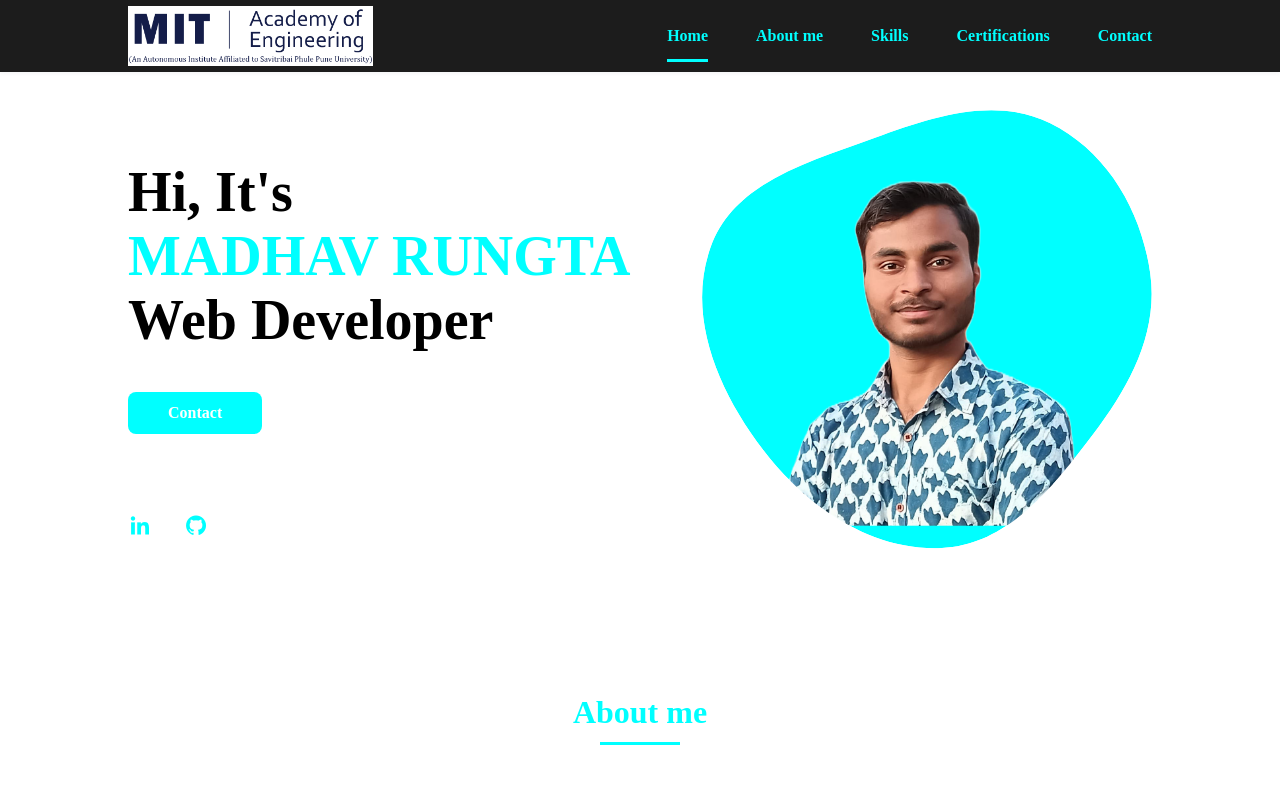
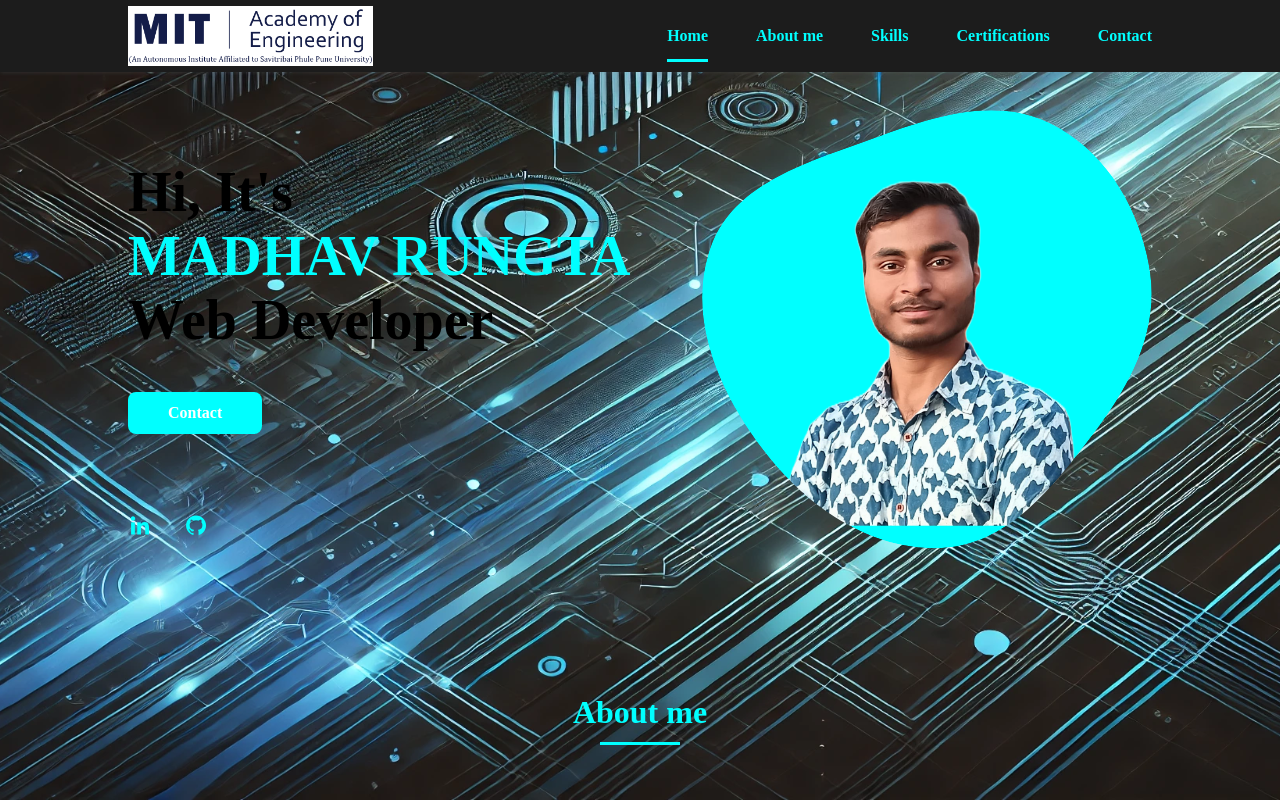
Before and after one commit to madhavrungta/R.madhav.github.io, a plain HTML site: page index.html in a window 1280 px wide. Shown: the top 800 px of the page. Drawn offline with nearby package versions, Linux system fonts and the light colour scheme.

Commit message:
Update styles.css

```diff
--- a/styles.css
+++ b/styles.css
@@ -44,7 +44,7 @@ html {
 }
 
 body {
-  background-image: url("../img/background2.jpg"); /* Update the path */
+  background-image: url("background2.jpg"); /* Update the path */
   background-size: cover;
   background-position: center;
   background-repeat: no-repeat;
```
